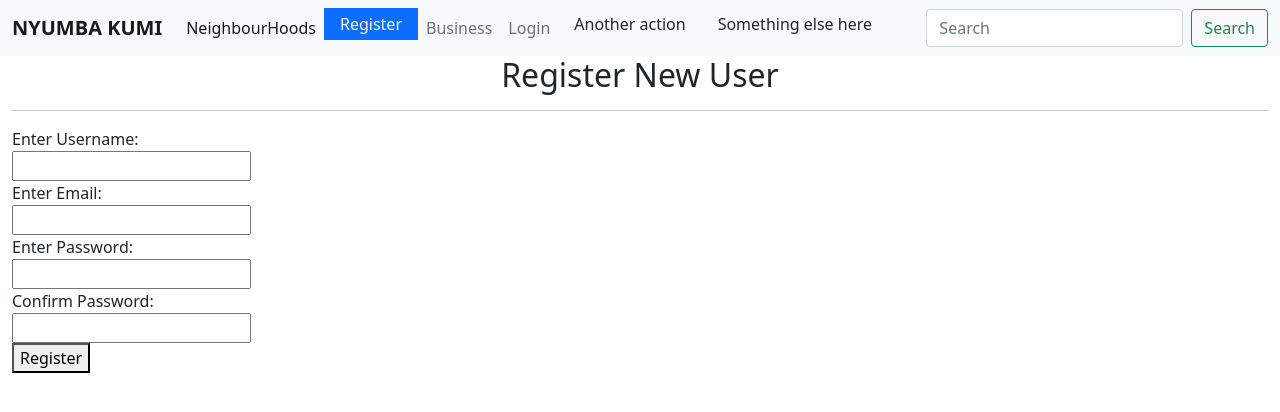
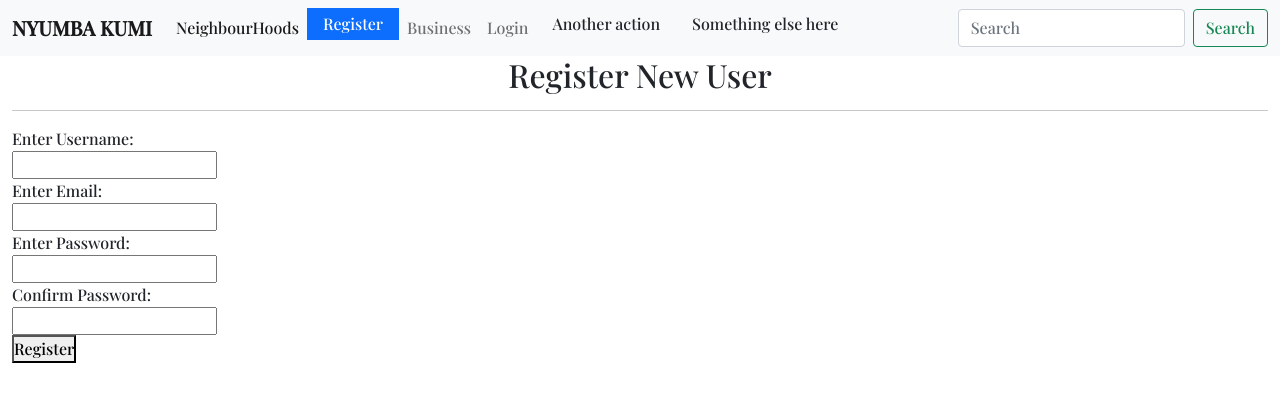
Before and after one commit to Alice-Githui/Neighbourhood-Watch-FE, an Angular app in the folder Hood/: page /registration in a window 1280 px wide. Shown: the top 412 px of the page. Built offline with nearby package versions, Linux system fonts and the light colour scheme.

Commit message:
Allow for user login after user registration

```diff
--- a/Hood/services/gethoods.service.ts
+++ b/Hood/services/gethoods.service.ts
@@ -12,4 +12,8 @@ export class GethoodsService {
   getAllHoods(){
     return this.http.get(this.api_link + `api/neighbours/`)
   }
+
+  getOneHood(id: any){
+    return this.http.get(this.api_link + `api/neighbours/` + id + '/')
+  }
 }
--- a/Hood/services/login.service.ts
+++ b/Hood/services/login.service.ts
@@ -14,6 +14,6 @@ export class LoginService {
   constructor(private http: HttpClient) { }
 
   loginUser(userData: any):Observable<any>{
-    return this.http.post(this.api_link + `loginuser/`, userData)
+    return this.http.post(this.api_link + `authlogin/`, userData)
   }
 }
--- a/Hood/src/app/login/login.component.html
+++ b/Hood/src/app/login/login.component.html
@@ -5,8 +5,5 @@
     <input [(ngModel)] = "input.username"><br>
     <label for="password">Enter Password:</label><br>
     <input [(ngModel)] = "input.password"type="password"><br>
-    <!-- <label for="confirmpassword">Confirm Password:</label><br>
-    <input [(ngModel)]="register.confirmpassword" type="password"><br> -->
-
     <button (click)=loginUser()>Login</button>
 </div>
--- a/Hood/src/app/neighbourhoods/neighbourhoods.component.html
+++ b/Hood/src/app/neighbourhoods/neighbourhoods.component.html
@@ -2,7 +2,7 @@
 
 <ul>
     <li *ngFor='let hood of hoods'>
-        <p>{{hood.name}}</p>
+        <a (click) ="hoodClicked(hood)" routerLink="neighbourhoods">{{hood.name}}</a>
         <p>{{hood.location}}</p>
 
     </li>
--- a/Hood/src/app/neighbourhoods/neighbourhoods.component.ts
+++ b/Hood/src/app/neighbourhoods/neighbourhoods.component.ts
@@ -8,6 +8,7 @@ import {GethoodsService} from '../../../services/gethoods.service'
 })
 export class NeighbourhoodsComponent implements OnInit {
   hoods: any;
+
   constructor(private hoodsService:GethoodsService) { }
 
   ngOnInit(): void {
@@ -21,4 +22,12 @@ export class NeighbourhoodsComponent implements OnInit {
     })
   }
 
+  hoodClicked=(hood: { id: any; }) =>{
+    console.log(hood.id)
+    this.hoodsService.getOneHood(hood.id).subscribe(hoods =>{
+      console.log(hoods)
+      // this.hoods=hoods;
+    })
+  }
+
 }
--- a/Hood/src/app/registration/registration.component.html
+++ b/Hood/src/app/registration/registration.component.html
@@ -2,13 +2,13 @@
     <h2 class="text-center">Register New User</h2>
     <hr>
     <label for="username">Enter Username:</label><br>
-    <input [(ngModel)] = "register.username"><br>
+    <input [(ngModel)] = "input.username"><br>
     <label for="email">Enter Email:</label><br>
-    <input [(ngModel)]="register.email"><br>
+    <input [(ngModel)]="input.email"><br>
     <label for="password">Enter Password:</label><br>
-    <input [(ngModel)]="register.password" type="password"><br>
+    <input [(ngModel)]="input.password" type="password"><br>
     <label for="confirmpassword">Confirm Password:</label><br>
-    <input [(ngModel)]="register.confirmpassword" type="password"><br>
+    <input [(ngModel)]="input.confirmpassword" type="password"><br>
 
     <button (click)=registerUser()>Register</button>
 </div>
--- a/Hood/src/app/registration/registration.component.ts
+++ b/Hood/src/app/registration/registration.component.ts
@@ -7,13 +7,13 @@ import {CreateuserService} from '../../../services/createuser.service';
   styleUrls: ['./registration.component.css']
 })
 export class RegistrationComponent implements OnInit {
-  register:any;
+  input:any;
 
 
   constructor(private createUserService:CreateuserService) { }
 
   ngOnInit(): void {
-    this.register={
+    this.input={
       username: '',
       email:'',
       password:'',
@@ -22,9 +22,9 @@ export class RegistrationComponent implements OnInit {
   }
 
   registerUser(){
-    this.createUserService.registerUser(this.register).subscribe(
+    this.createUserService.registerUser(this.input).subscribe(
       response =>{
-        alert('User' + this.register.username + 'has been created')
+        alert('User' + this.input.username + 'has been created')
       },
       error => console.log('error', error)
     ) ;
--- a/Hood/src/styles.css
+++ b/Hood/src/styles.css
@@ -1 +1,9 @@
 /* You can add global styles to this file, and also import other style files */
+@import url('https://fonts.googleapis.com/css2?family=Playfair+Display:wght@500&display=swap');
+
+*{
+    box-sizing: border-box;
+    margin: 0;
+    padding: 0;
+    font-family: 'Playfair Display', serif;
+}
```
